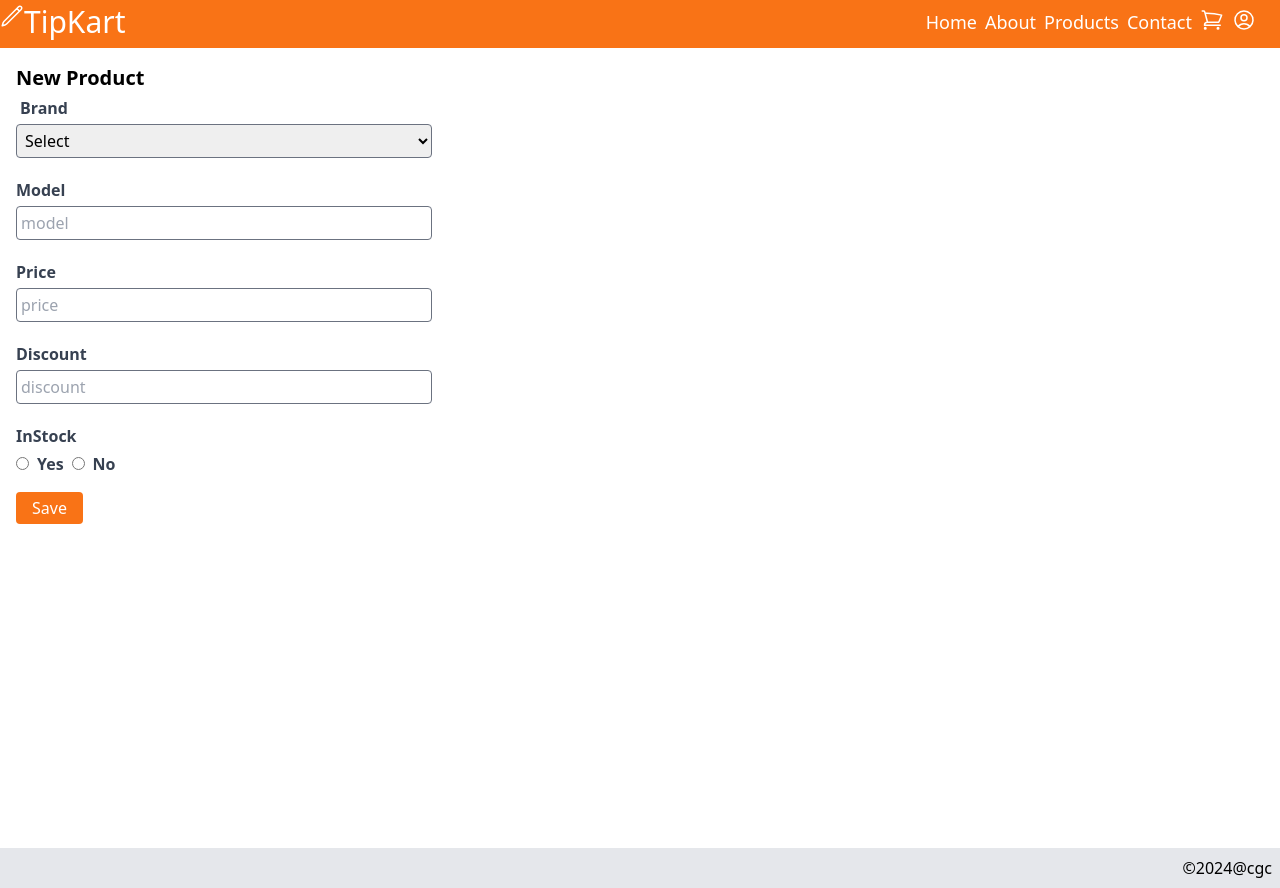
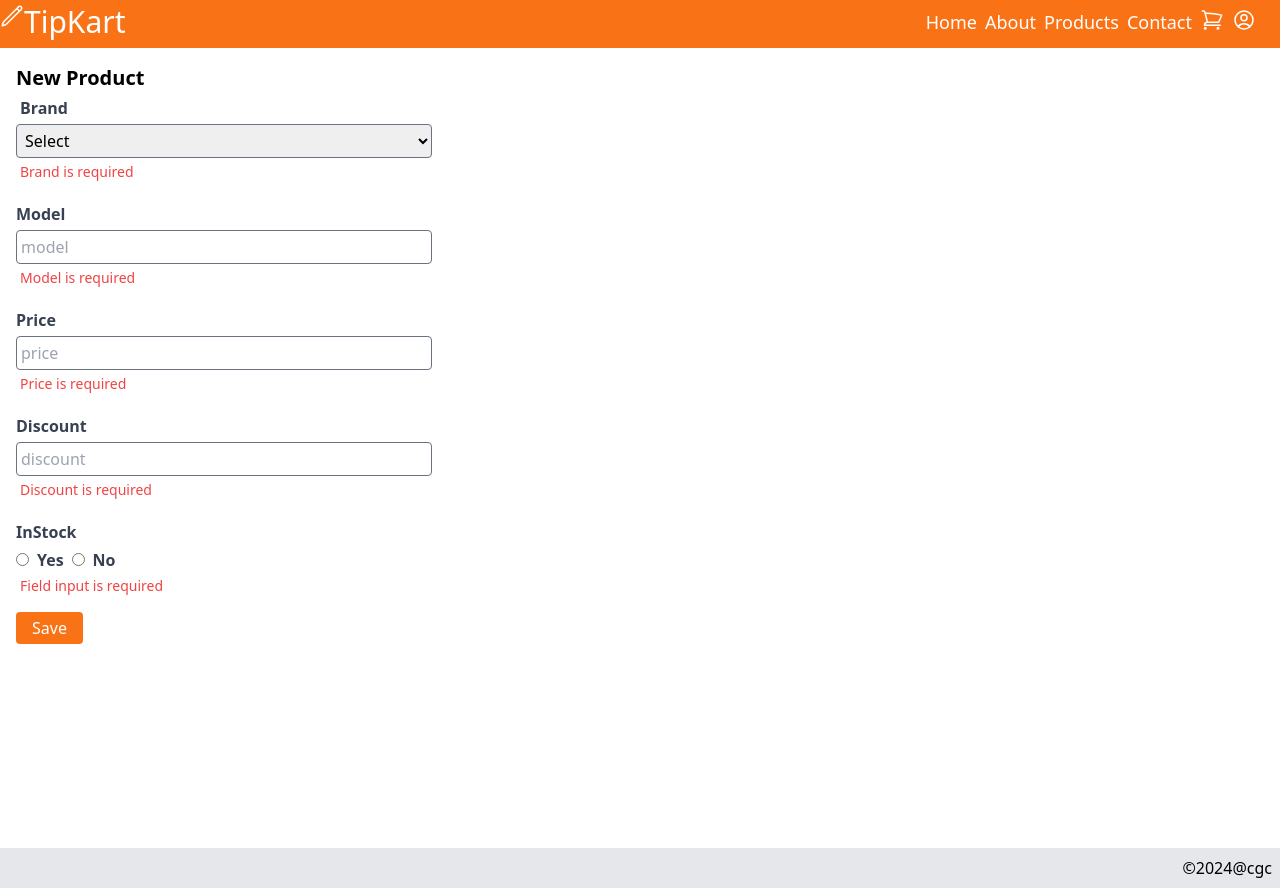
Before and after one commit to samAd0san/cgc-react, a React (Vite) app: page /products/new in a window 1280 px wide. Built offline with nearby package versions, Linux system fonts and the light colour scheme.

Commit message:
New Product Validation

```diff
--- a/src/products/NewProduct.jsx
+++ b/src/products/NewProduct.jsx
@@ -39,7 +39,7 @@
                 inStock: false
             })
             // redirects the user to the '/products' route after the successful data submission
-            navigate('/products/')
+            // navigate('/products/')
         } catch {
             setError(true);
         }
@@ -60,24 +60,61 @@
                 <option value="Google">Google</option>
                 <option value="Realme">Realme</option>
             </select>
+            {/* If Not Entered value */}
+            <ShouldRender when={!product.brand}>
+            <div className="text-red-500 m-1 text-sm">Brand is required</div>
+            </ShouldRender>
         </div>
 
         {/* Model */}
         <div className="mb-4">
             <label className="block py-1 text-l font-semibold text-gray-700">Model</label>
             <input name="model" value={product.model} onChange={onInputChange} placeholder="model" className="border border-gray-500 p-1 rounded w-1/3" type="text" />
+            {/* If Not Entered value */}
+            <ShouldRender when={!product.model}>
+            <div className="text-red-500 m-1 text-sm">Model is required</div>
+            </ShouldRender>
+            {/* Validations */}
+            <ShouldRender when={product.model && product.model.length < 3}>
+                <div className="text-red-500 m-1 text-sm">Min 3 chars</div>
+            </ShouldRender>
+            <ShouldRender when={product.model && product.model.length > 20}>
+                <div className="text-red-500 m-1 text-sm">Max 20 chars</div>
+            </ShouldRender>
         </div>
 
         {/* Price */}
         <div className="mb-4">
             <label className="block py-1 font-semibold text-gray-700">Price</label>
             <input name="price" value={product.price} onChange={onInputChange} placeholder="price" className="border border-gray-500 p-1 rounded w-1/3" type="text" />
+             {/* If Not Entered value */}
+             <ShouldRender when={!product.price}>
+            <div className="text-red-500 m-1 text-sm">Price is required</div>
+            </ShouldRender>
+            {/* Validations */}
+            <ShouldRender when={product.price && product.price.length < 3}>
+                <div className="text-red-500 m-1 text-sm">Min 3 chars</div>
+            </ShouldRender>
+            <ShouldRender when={product.price && product.price.length > 20}>
+                <div className="text-red-500 m-1 text-sm">Max 20 chars</div>
+            </ShouldRender>
         </div>
 
         {/* Discount */}
         <div className="mb-4">
             <label className="block py-1 font-semibold text-gray-700">Discount</label>
             <input name="discount" value={product.discount} onChange={onInputChange} placeholder="discount" className="border border-gray-500 p-1 rounded w-1/3" type="text" />
+             {/* If Not Entered value */}
+             <ShouldRender when={!product.discount}>
+            <div className="text-red-500 m-1 text-sm">Discount is required</div>
+            </ShouldRender>
+            {/* Validations */}
+            <ShouldRender when={product.discount && product.discount.length < 3}>
+                <div className="text-red-500 m-1 text-sm">Min 3 chars</div>
+            </ShouldRender>
+            <ShouldRender when={product.discount && product.discount.length > 20}>
+                <div className="text-red-500 m-1 text-sm">Max 20 chars</div>
+            </ShouldRender>
         </div>
 
         {/* inStock */}
@@ -89,11 +126,16 @@
 
             <input name="inStock" value={false} onChange={onInputChange} type="radio" />
             <label className="py-1 m-2 font-semibold text-gray-700">No</label>
+
+             {/* If Not Entered value */}
+             <ShouldRender when={!product.inStock}>
+            <div className="text-red-500 m-1 text-sm">Field input is required</div>
+            </ShouldRender>
         </div>
 
         {/* Button (submit) */}
         <div>
-            <button onClick={onSaveBtn} className="bg-orange-500 hover:bg-orange-600 px-4 rounded py-1 text-white">Save</button>
+            <button disabled={!product.brand || !product.model || !product.price} onClick={onSaveBtn} className="bg-orange-500 hover:bg-orange-600 px-4 rounded py-1 text-white">Save</button>
         </div>
 
         {/* Faliure (Error) */}
```
